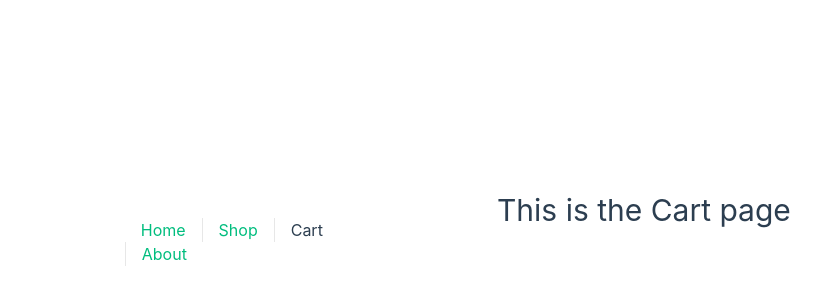
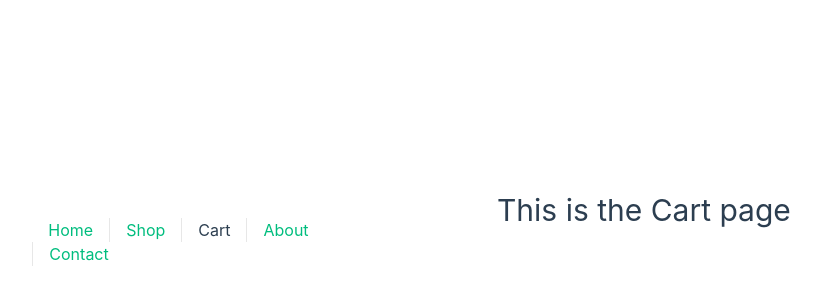
Before and after one commit to WesleyErasmus/fashion-online-store, a Vue app: page /cart in a window 1280 px wide. Shown: the part 166-466 px from the top of the page, without its empty margins (143-964 px from the left). Built offline with nearby package versions, Linux system fonts and the light colour scheme.

Commit message:
Added a contact page with Google Maps showing the location of the store

```diff
--- a/index.html
+++ b/index.html
@@ -1,13 +1,16 @@
 <!DOCTYPE html>
 <html lang="en">
+
 <head>
   <meta charset="UTF-8" />
   <link rel="icon" href="/favicon.ico" />
   <meta name="viewport" content="width=device-width, initial-scale=1.0" />
   <title>Vite App</title>
 </head>
+
 <body>
   <div id="app"></div>
   <script type="module" src="/src/main.js"></script>
 </body>
+
 </html>
--- a/src/App.vue
+++ b/src/App.vue
@@ -11,6 +11,7 @@ import { RouterLink, RouterView } from "vue-router";
         <RouterLink :to="{ name: 'Shop' }">Shop</RouterLink>
         <RouterLink :to="{ name: 'Cart' }">Cart</RouterLink>
         <RouterLink :to="{ name: 'About' }">About</RouterLink>
+        <RouterLink :to="{ name: 'Contact' }">Contact</RouterLink>
         <!-- <RouterLink :to="{ name: 'Product' }">Product</RouterLink> -->
       </nav>
     </div>
--- a/src/router/index.js
+++ b/src/router/index.js
@@ -1,9 +1,10 @@
 import { createRouter, createWebHistory } from 'vue-router'
 import Home from '../views/Home.vue'
-import Shop from '../views/Shop/Shop.vue'
-import Product from "../views/Shop/Product.vue";
-import Cart from "../views/Shop/Cart.vue";
+import Shop from '../views/shop/Shop.vue'
+import Product from "../views/shop/Product.vue";
+import Cart from "../views/shop/Cart.vue";
 import About from "../views/About.vue";
+import Contact from "../views/Contact.vue";
 
 const router = createRouter({
   history: createWebHistory(import.meta.env.BASE_URL),
@@ -34,6 +35,11 @@ const router = createRouter({
       name: "About",
       component: About,
     },
+    {
+      path: "/contact",
+      name: "Contact",
+      component: Contact,
+    },
   ],
 });
 
--- /dev/null
+++ b/src/views/Contact.vue
@@ -0,0 +1,14 @@
+<template>
+<h1>This is a Contact page</h1>
+   <iframe src="https://www.google.com/maps/embed?pb=!1m18!1m12!1m3!1d13245.459500179782!2d18.41507526406142!3d-33.90600759267591!2m3!1f0!2f0!3f0!3m2!1i1024!2i768!4f13.1!3m3!1m2!1s0x1dcc6750cf9544a5%3A0x1dc3860578bb4780!2sV%26A%20Waterfront!5e0!3m2!1sen!2sza!4v1659857418654!5m2!1sen!2sza" width="600" height="450" style="border:0;" allowfullscreen="" loading="lazy" referrerpolicy="no-referrer-when-downgrade"></iframe>
+</template>
+
+<script>
+export default {
+
+}
+</script>
+
+<style>
+
+</style>
```
Also changed, not shown: src/views/NotFound.vue (+14 -0 lines). Lines whose indentation alone changed are shown as unchanged.
